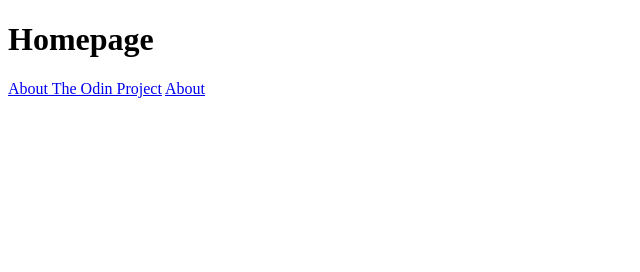
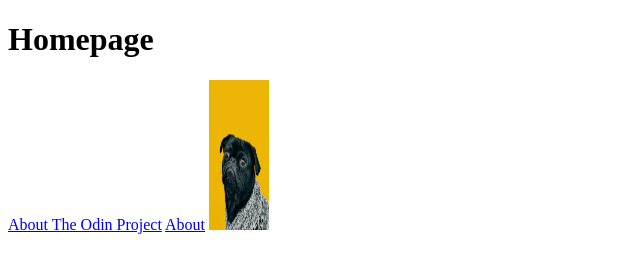
Before and after one commit to occidiovivo/odin-links-and-images, a plain HTML site: page index.html in a window 1280 px wide. Shown: the whole page, without its empty margins (0-640 px from the left). Drawn offline with Linux system fonts and the light colour scheme.

Commit message:
Adding images to the mini-site

```diff
--- a/index.html
+++ b/index.html
@@ -9,5 +9,8 @@
         <a href="https://www.theodinproject.com/about" target="_blank" rel="noopener noreferrer">About The Odin Project</a>
 
         <a href="./pages/about.html">About</a>
+
+        <img src="./images/dog.jpg" alt="The Odin dog Charles" height="150px" width="60px">
+
     </body>
 </html>
```
Also changed, not shown: pages/about.html (+1 -0 lines), images/dog.jpg (added).
